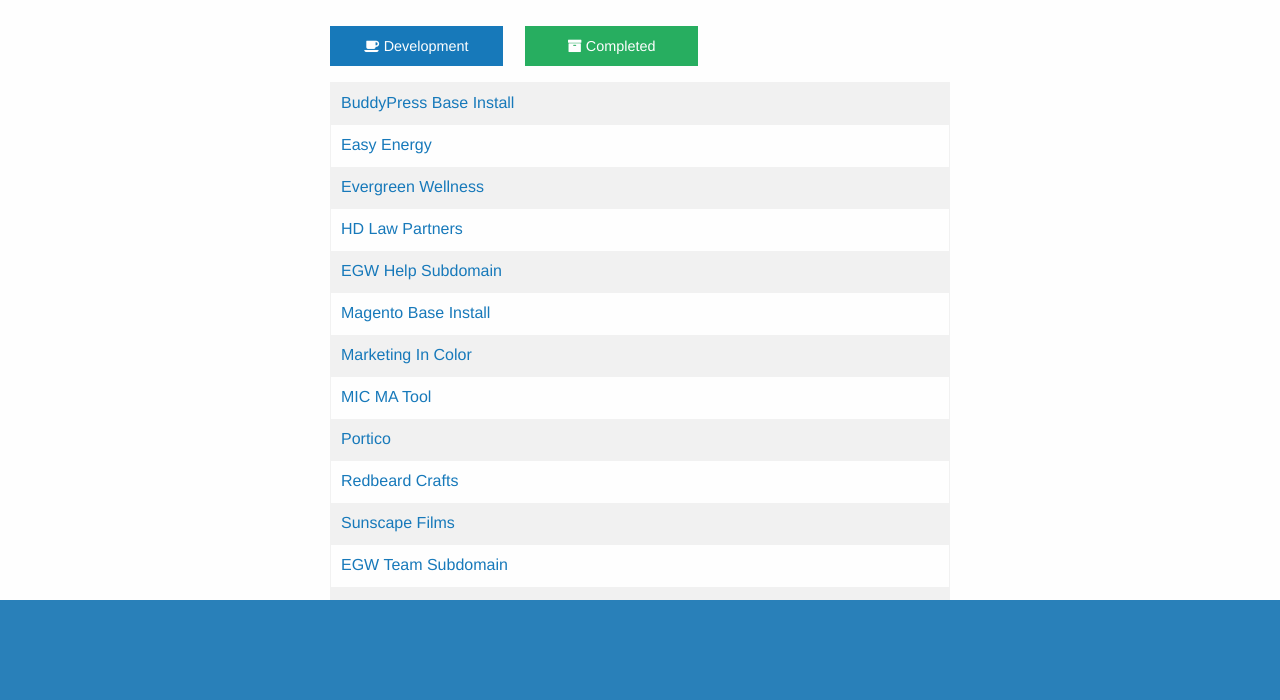
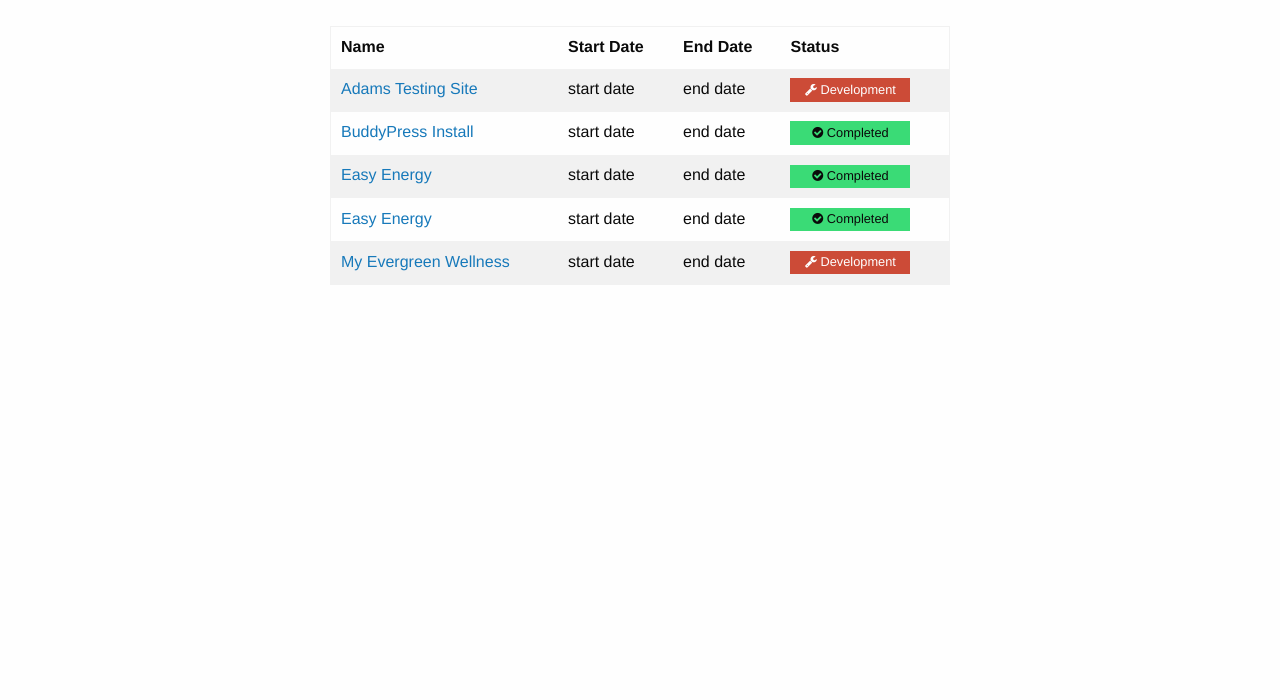
Before and after one commit to marketingincolor/mic-dev-website, a PHP site: page / in a window 1280 px wide. Shown: the part 100-800 px from the top of the page. Run offline with PHP 8.4, Linux system fonts and the light colour scheme; some libraries are stand-ins or nearby versions.

Commit message:
Needs Automation Issue #1 Fixes Edd, I like the way the code is structured now. I'd like to get your thoughts again. I removed the footer and jQuery, and added tags as well.
Issue #1

```diff
--- a/index.php
+++ b/index.php
@@ -14,40 +14,10 @@
 		<script>
 		$( document ).ready(function() {
 
-			//Default to show only development tables
-			$( '.development').show();
-			$( '.archive' ).hide();
-
 			//Default to change colors
 			$( '.contain-to-grid' ).css( "background-color","#2980b9" );
 
-			//Show Hide on Button Clicks
-			$( "#archive" ).click(function(){
-				$( ".archive" ).show();
-				$( ".archive a" ).css( "color", "#27ae60" );
-				$( ".development" ).hide();
-				$( ".contain-to-grid" ).css( "background-color", "#27ae60" );
-				$( "#development" ).fadeTo( "slow", 0.5, function() {
-					//Animation Complete.
-				});
-				$( "#archive" ).fadeTo("slow", 1, function() {
-					//Animation Complete
-				});
-			});
 
-			$( "#development" ).click(function(){
-				$( ".contain-to-grid" ).css("background-color", "#2980b9" );
-				$( ".development" ).show();
-				$( ".archive" ).hide();
-				$( "#archive" ).fadeTo( "slow", 0.5, function() {
-					//Animation Complete
-				});
-
-				$( "#development" ).fadeTo("slow", 1, function() {
-					//Animation Complete
-				});
-
-			});
 		});
 		</script>
 
@@ -120,12 +90,17 @@
 			.footer-links li {
 			  margin-top: .5em;
 			}
+
+			.label.alert { width:120px; text-align:center; }
+			.label.success { width:120px; text-align:center; }
+
 		</style>
 
 
 		<!-- The Usual -->
 		<meta charset="UTF-8">
 		<title>MIC | Development</title>
+
 	</head>
 
 	<body>
@@ -135,87 +110,129 @@
 			<div class="row">
 				<h1 class="text-center">MIC Development</h1>
 			</div>
-
 		</header>
 
 		<div class="container center">
+
 			<?php
 
-	//Finished Sites
-	$finished = array (
-		"Marketing In Color" => "http://www.marketingincolor.com",
-		"Madico" => "http://www.madico.com",
-		"Evergreen Wellness" => "http://www.myevergreenwellness.com",
-		"StormGuard" => "http://www.stormguardrestoration.com",
-		"Redbeard Crafts" => "http://www.redbeardcrafts.com",
-		"Easy Energy" => "http://easyenergysavingtips.com"
-	);
+				/*  Sites array
+				*	Should display Name | Path | Start Date | End Date | Status
+				* 	To use font awesome icons:
+				*  	Checkmark = "completed","done"
+				*  	Wrench = "development","testing" */
 
-	//Sort $finished sites
-	asort($finished);
+				$websites = array (
 
-	//Development Sites
-	$development = array (
+					array
+					(
+						"name" =>"Adams Testing Site",
+						"path" => "adam-testing",
+						"start date" => "start date",
+						"end date" => "end date",
+						"status" => "development"
+					),
 
-		"EGW Help Subdomain" => "helpegw",
-		"EGW Team Subdomain" => "teamegw",
-		"BuddyPress Base Install" => "buddy",
-		"Easy Energy" => "easyenergy",
-		"Evergreen Wellness" => "egw",
-		"HD Law Partners" => "hdlaw",
-		"Magento Base Install" => "magento",
-		"Marketing In Color" => "mic2015",
-		"MIC MA Tool" => "micmatool",
-		"Portico" => "portico",
-		"Redbeard Crafts" => "redbeard",
-		"Sunscape Films" => "sunscape",
-		"WordPress Test" => "wptest"
-	);
+					array
+					(
+						"name" =>"BuddyPress Install",
+						"path" => "buddy",
+						"start date" => "start date",
+						"end date" => "end date",
+						"status" => "done"
+					),
 
-	//Sort $development sites
-	asort($development);
+					array
+					(
+						"name" =>"My Evergreen Wellness",
+						"path" => "egw",
+						"start date" => "start date",
+						"end date" => "end date",
+						"status" => "development"
+					),
 
-	echo '
-	<table>
-		<tbody>
-				<tr>
-				<a href="#" id="development" class="button radius" style="width:12em;">
-				<i class="fa fa-coffee" aria-hidden="true"></i>
-				Development</a>
-				&nbsp; &nbsp;
-				<a href="#" id="archive" style="width: 12em; background-color: #27ae60;" class="button radius" style="width:12em;">
-				<i class="fa fa-archive" aria-hidden="true"></i>
-				Completed</a>
-				&nbsp; &nbsp;
+					array
+					(
+						"name" =>"Easy Energy",
+						"path" => "easyenergy",
+						"start date" => "start date",
+						"end date" => "end date",
+						"status" => "done"
+					),
 
-			</tr>
-	';
+					array
+					(
+						"name" =>"Easy Energy",
+						"path" => "easyenergy",
+						"start date" => "start date",
+						"end date" => "end date",
+						"status" => "done"
+					),
+
+			  	);
+
+			  	// Obtaining list of names to sort by
+				foreach ($websites as $key => $row) {
+					$name[$key]  = $row['name'];
+				}
+
+				//Sorting by Name
+				array_multisort($websites, SORT_ASC, $name);
+
+
+				//Checking status for Font Awesome, Awesome!
+				for ($row = 0; $row < count($websites); $row++) {
+
+					for ($col = 0; $col < 5; $col++) {
+
+						if ($websites[$row]["status"] === "done" || $websites[$row]["status"] === "completed") {
+							$websites[$row]["status"] = "<span class=\"round success label\"><i class=\"fa fa-check-circle\" aria-hidden=\"true\"></i> Completed</span>";
+						}
+
+						else if ($websites[$row]["status"] === "development" || $websites[$row]["status"] === "testing") {
+							$websites[$row]["status"] = "<span class=\"round alert label\"><i class=\"fa fa-wrench\" aria-hidden=\"true\"></i> Development</span>";
+						}
+
+					}
+				}
 
 
 
-	foreach($development as $name => $link) {
-		echo ("<tr><td class=\"development\"><a href=\"" . "http://dev.marketingincolor.com/" . $link . "\">" . $name . "</a></td></tr>");
-		}
+				// Set up the table
+				echo '
+				<table>
+					<tbody>
+						<th align="left">Name</th>
+						<th align="left">Start Date</th>
+						<th align="left">End Date</th>
+						<th align="left">Status</th>';
 
-	foreach($finished as $name => $link) {
-		echo ("<tr><td class=\"archive\"><a href=\"" . $link . "\">" . $name . "</a></td></tr>");
-		}
+				//loop through the websites and display
+				//count($websites) loops through all of our websites
 
-		echo '</tbody></table>';
-?>
+				for ($row = 0; $row < count($websites); $row++) {
+						echo "<tr>";
+						echo "<td><a href=\"http://dev.marketingincolor.com" ."/" .$websites[$row]["path"]. "\">" . $websites[$row]["name"] . "</a></td>";
+						echo "<td>" . $websites[$row]["start date"]."</td>";
+						echo "<td>" . $websites[$row]["end date"]."</td>";
+						echo "<td>" . $websites[$row]["status"]."</td>";
+						echo "</tr>";
 
+				}
 
+				echo '</tbody></table>';
+			?>
 
 		</div>
 
-		<!-- Footer -->
+		<!-- Footer
 		<footer class="footer contain-to-grid">
 			<div class="row">
 
 				</div>
 
 			</div>
-		</footer>
+		</footer> -->
 
 		<!-- Foundation -->
 		<script src="https://cdn.jsdelivr.net/foundation/6.2.2/foundation.min.js"></script>
@@ -223,5 +240,5 @@
 			$(document).foundation();
 		</script>
 
-</body>
+	</body>
 </html>
```
